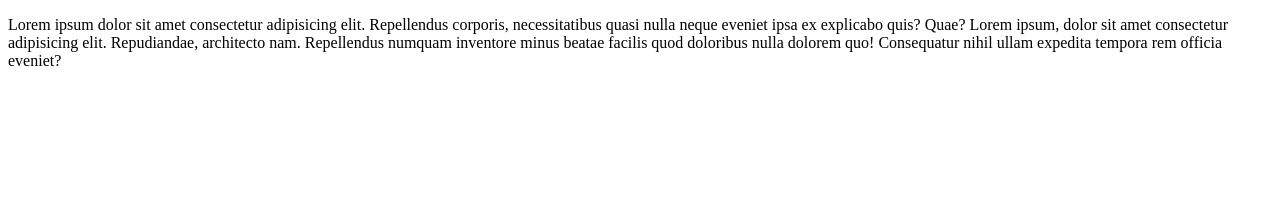
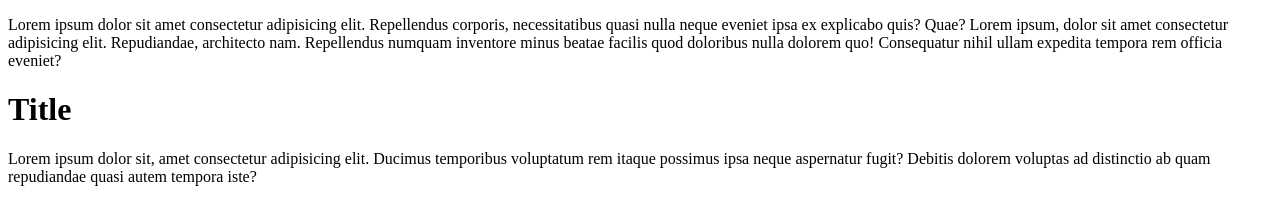
Before and after one commit to pss940909/git_0222_new, a plain HTML site: page index.html in a window 1280 px wide. Drawn offline with Linux system fonts and the light colour scheme.

Commit message:
add new content

```diff
--- a/index.html
+++ b/index.html
@@ -15,5 +15,13 @@
       facilis quod doloribus nulla dolorem quo! Consequatur nihil ullam expedita
       tempora rem officia eveniet?
     </p>
+
+    <h1>Title</h1>
+    <p>
+      Lorem ipsum dolor sit, amet consectetur adipisicing elit. Ducimus
+      temporibus voluptatum rem itaque possimus ipsa neque aspernatur fugit?
+      Debitis dolorem voluptas ad distinctio ab quam repudiandae quasi autem
+      tempora iste?
+    </p>
   </body>
 </html>
```
